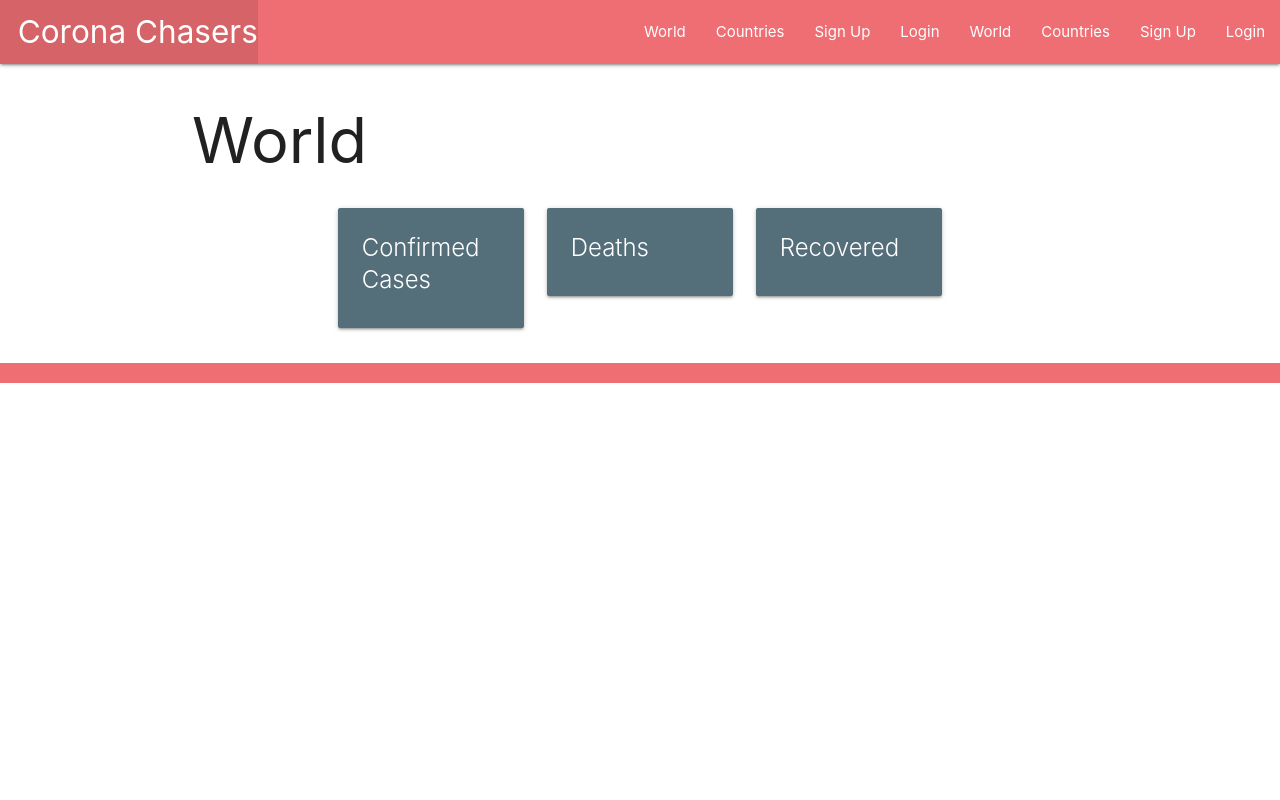
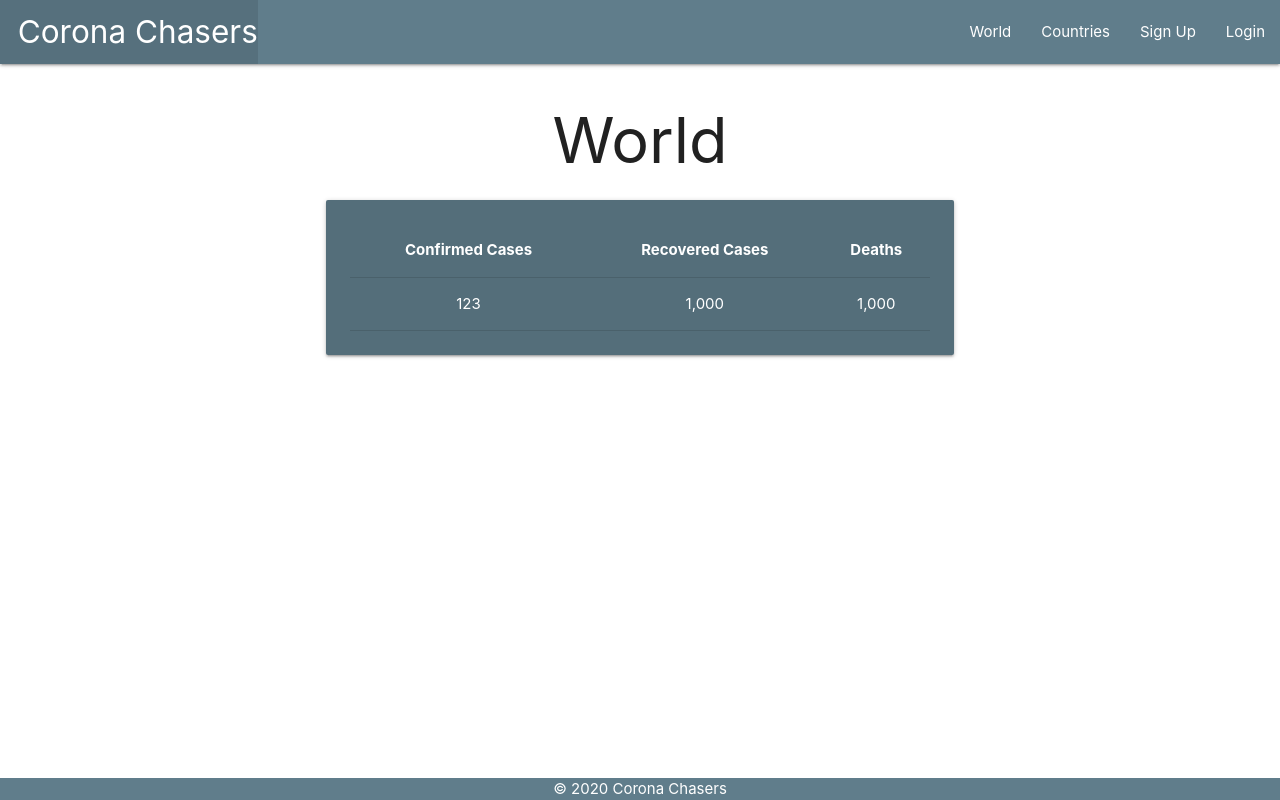
Before and after one commit to fastlane27/corona_chasers, a Django app: page / in a window 1280 px wide. Run offline with Django 3.2, Linux system fonts and the light colour scheme.

Commit message:
add style

```diff
--- a/main_app/static/css/style.css
+++ b/main_app/static/css/style.css
@@ -0,0 +1,13 @@
+body {
+    display: flex;
+    min-height: 100vh;
+    flex-direction: column;
+  }
+
+main {
+    flex: 1 0 auto;
+  }
+
+footer.page-footer {
+    padding-top: 0;
+}
--- a/main_app/templates/base.html
+++ b/main_app/templates/base.html
@@ -10,25 +10,21 @@
   <title>Corona Chasers</title>
 </head>
 <body>
-  <header class="navbar-fixed blue-grey">
+  <header class="navbar-fixed">
     <nav>
-      <div class="nav-wrapper">
+      <div class="nav-wrapper blue-grey">
         <ul>
           <li><a href="/" class="left brand-logo">&nbsp;&nbsp;Corona Chasers</a></li>
         </ul>
         <ul class="right">
-          <li><a href="{% url 'world' %}">World</a></li>
-          <li><a href="{% url 'countries' %}">Countries</a></li>
-          <li><a href="{% url 'signup' %}">Sign Up</a></li>
-          <li><a href="{% url 'login' %}">Login</a></li>
           {% if user.is_authenticated %}
-            <li><a href="{% url 'world' %}">World</a></li>
-            <li><a href="{% url 'countries' %}">Countries</a></li>
-            <li><a href="{% url 'profile' %}">Profile</a></li>
+            <li><a href="{">World</a></li>
+            <li><a href="">Countries</a></li>
+            <li><a href="">Profile</a></li>
             <li><a href="{% url 'logout' %}">Log Out</a></li>
           {% else %}
-            <li><a href="{% url 'world' %}">World</a></li>
-            <li><a href="{% url 'countries' %}">Countries</a></li>
+            <li><a href="">World</a></li>
+            <li><a href="">Countries</a></li>
             <li><a href="{% url 'signup' %}">Sign Up</a></li>
             <li><a href="{% url 'login' %}">Login</a></li>
           {% endif %}
@@ -40,8 +36,8 @@
     {% block content %}
     {% endblock %}
   </main>
-  <footer class="page-footer">
-    <div class="right">&copy; 2020 Corona Chasers</div>
+  <footer class="page-footer blue-grey">
+    <div class="center">&copy; 2020 Corona Chasers</div>
   </footer>
 </body>
 </html>
--- a/main_app/templates/home.html
+++ b/main_app/templates/home.html
@@ -5,31 +5,33 @@
   <h3>Logged in as {{ user.username }}</h3>
 {% endif %}
 
-<h1>World</h1>
-<div class="container">
-    <div class="row">
-        <div class="col s4">
-          <div class="card blue-grey darken-1">
-            <div class="card-content white-text">
-              <span class="card-title">Confirmed Cases</span>
-            </div>
-          </div>
+<h1 class="center">World</h1>
+<div class="container centered">
+  <div class="centered">
+    <div class="col s12">
+      <div class="card blue-grey darken-1">
+        <div class="card-content white-text">
+          <table class="responsive-table centered">
+            <thead>
+              <tr>
+                <th>Confirmed Cases</th>
+                <th>Recovered Cases</th>
+                <th>Deaths</th>
+              </tr>
+            </thead>
+            <tbody>
+              <tr>
+                <td>123</td>
+                <td>1,000</td>
+                <td>1,000</td>
+              </tr>
+            </tbody>
+          </table>
         </div>
-        <div class="col s4">
-          <div class="card blue-grey darken-1">
-            <div class="card-content white-text">
-              <span class="card-title">Deaths</span>
-            </div>
-          </div>
-        </div>
-        <div class="col s4">
-          <div class="card blue-grey darken-1">
-            <div class="card-content white-text">
-              <span class="card-title">Recovered</span>
-            </div>
-          </div>
-        </div>
+
+      </div>
     </div>
+  </div>
 </div>
 
 {% endblock %}
```
